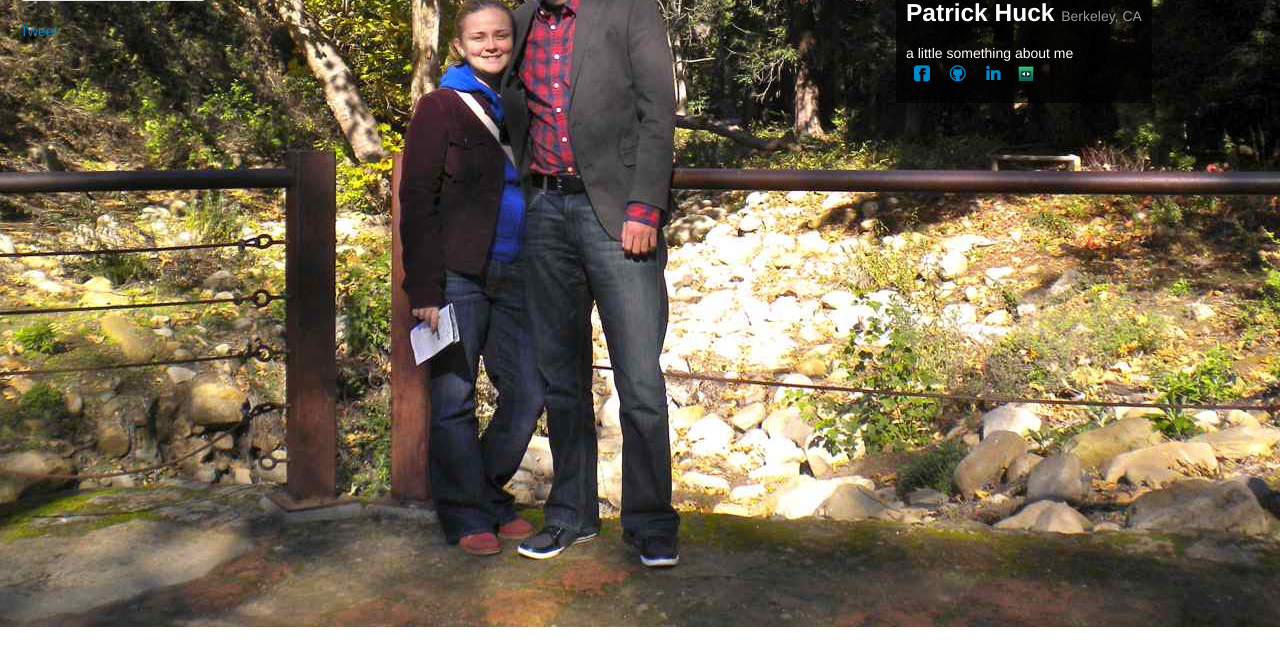
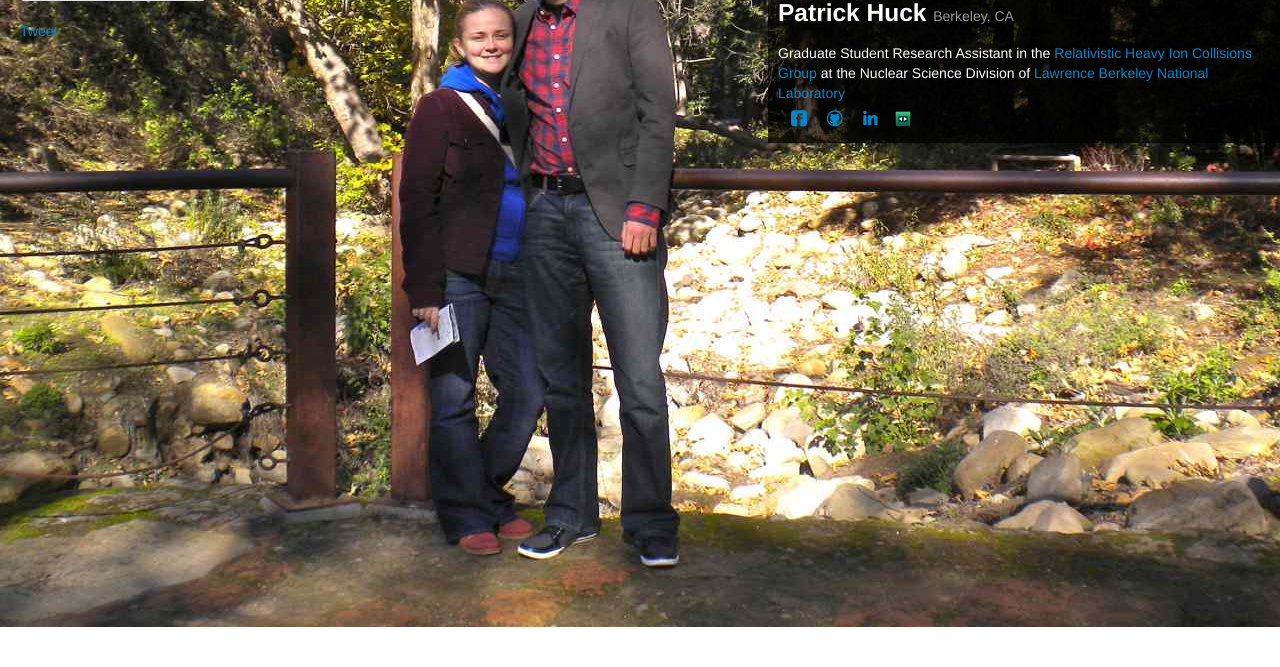
Before and after one commit to tschaume/the-huck.com, a Flask app: page /about in a window 1280 px wide. Shown: the part 333-1000 px from the top of the page. Run offline with Flask 2, Linux system fonts and the light colour scheme; parts of the project's set-up code (start-up, migrations or seed data) failed here and were passed over; some libraries are stand-ins or nearby versions.

Commit message:
describe job in about

```diff
--- a/app/templates/about.html
+++ b/app/templates/about.html
@@ -6,7 +6,7 @@
       z-index: 100;
       position: fixed;
       color: white;
-      left: 70%;
+      left: 60%;
       top: 30%;
       background: rgba(0,0,0,.7);
       padding: 10px;
@@ -14,8 +14,11 @@
   </style>
   <div id="about-txt">
     <h3>Patrick Huck <small>Berkeley, CA</small></h3>
-    a little something about me
-    <ul class="inline">
+    Graduate Student Research Assistant in the
+    <a href="http://rnc.lbl.gov/~xdong/SoftHadron/members.html">Relativistic
+      Heavy Ion Collisions Group</a> at the Nuclear Science Division of
+    <a href="http://www.lbl.gov/">Lawrence Berkeley National Laboratory</a>
+    <ul class="inline" style="margin: 5px;">
       <li><a href="http://www.facebook.com/tschaume"><i class="icon-facebook-sign icon-large"></i></a></li>
       <li><a href="https://github.com/tschaume"><i class="icon-github icon-large"></i></a></li>
       <li><a href="http://www.linkedin.com/in/tschaume/"><i class="icon-linkedin icon-large"></i></a></li>
```
